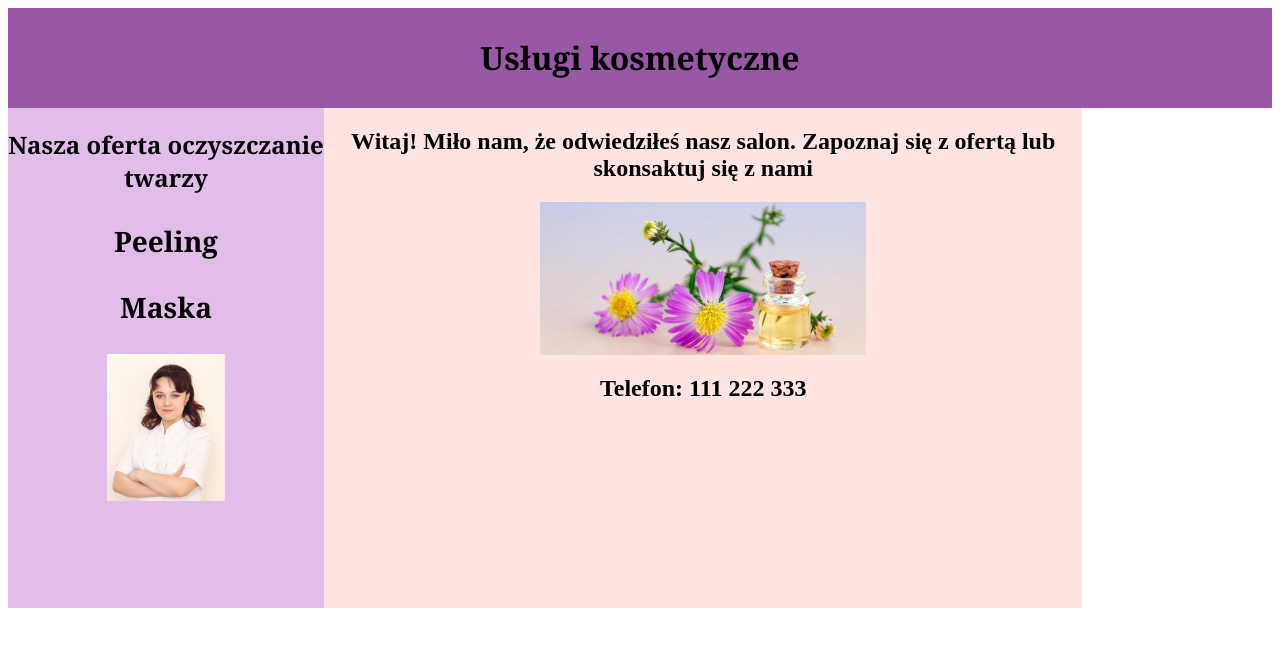
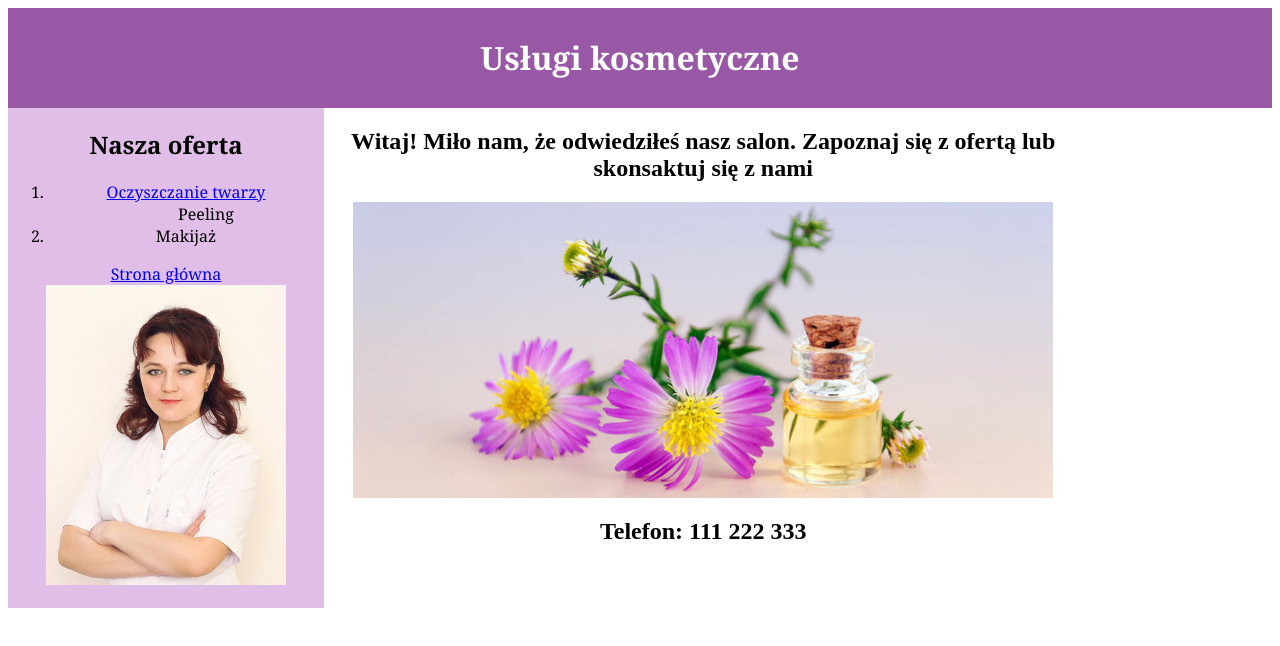
Before and after one commit to mrblux127/kosmetyczka, a plain HTML site: page index.html in a window 1280 px wide. Drawn offline with Linux system fonts and the light colour scheme.

Commit message:
pobrane zdjęcia z folderu trenażera, zmieniony wygląd strony

```diff
--- a/index.html
+++ b/index.html
@@ -1,5 +1,6 @@
 <html>
     <head>
+        <title>Salon kosmetyczny</title>
         <link rel="stylesheet" href="styl7.css">
         <header>
             <h1>Usługi kosmetyczne</h1>
@@ -8,19 +9,25 @@
     <body>
         <main>
             <div class="left">
-                    <h2>Nasza oferta
-                    <a>oczyszczanie twarzy</a>
-                    <section>
-                        <h3>Peeling</h3>
-                        <h3>Maska</h3>
-                        <img src="twarz.png">
-                    </section>
-                    </h2>
+                <nav>
+                    <h2>Nasza oferta</h2>
+                    <ol>
+                      <li>
+                        <a href="twarz.html">Oczyszczanie twarzy</a>
+                      </li>
+                      <ul>Peeling</ul>
+                      <li>Makijaż</li>
+                    </ol>
+                    <a href="index.html" class="a-index">Strona główna</a>
+                  </nav>
+                  <section>
+                    <img src="obraz1.jpg" alt="Personel" />
+                  </section>
                 </div>
             <div class="center">
                 <section>
                     <h2>Witaj! Miło nam, że odwiedziłeś nasz salon. Zapoznaj się z ofertą lub skonsaktuj się z nami</h2>
-                    <img src="kwiaty.png">
+                    <img src="obraz2.jpg">
                 </section>
             <section>
                 <h1>Telefon: 111 222 333</h1>
--- a/styl7.css
+++ b/styl7.css
@@ -7,6 +7,7 @@ body{
 header{
     font-family: Cambria, Cochin, Georgia, Times, 'Times New Roman', serif;
     background-color: #9958a5;
+    color: white;
     padding: 7px;
 }
 .left{
@@ -21,7 +22,6 @@ header{
     height: 500px;
 }
 .center{
-    background-color: mistyrose;
     width: 60%;
     height: 500px;
 }
```
Also changed, not shown: obraz1.jpg (added), obraz2.jpg (added).
